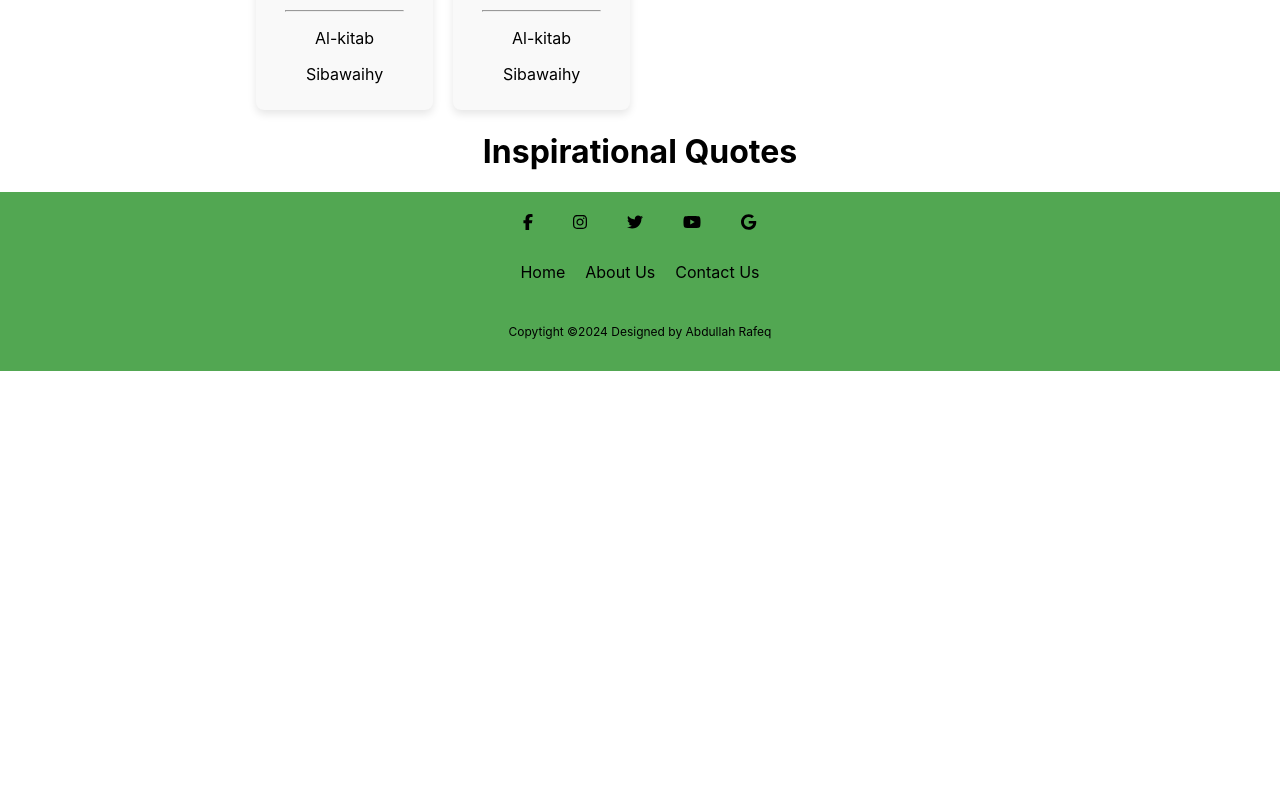
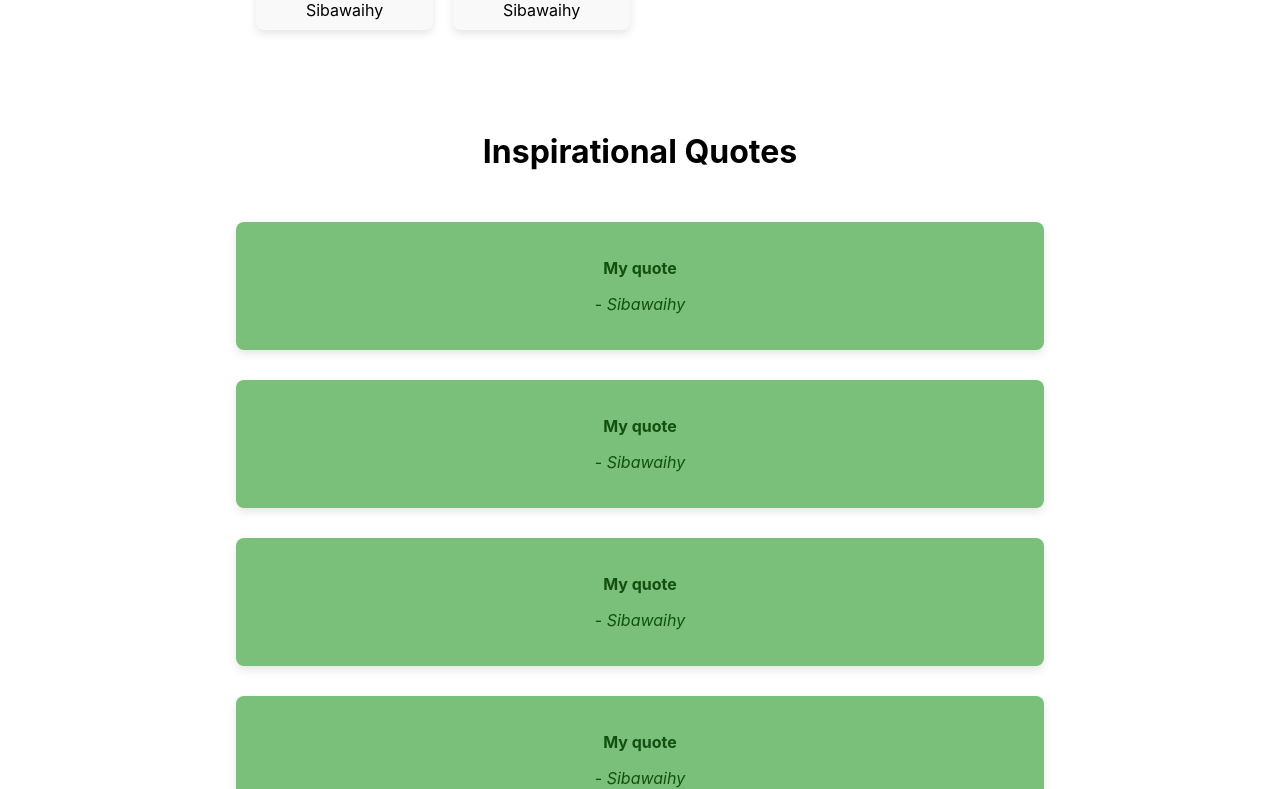
Before and after one commit to abdullahrafeq/arabic_project, a React (Create React App) app in the folder client/: page / in a window 1280 px wide. Shown: the part 2033-2822 px from the top of the page. Before the commit the page ends 2404 px from the top, so only its background shows below. Built offline with nearby package versions, Linux system fonts and the light colour scheme.

Commit message:
Add and design famous quotes

```diff
--- a/client/src/pages/home/HomePage.jsx
+++ b/client/src/pages/home/HomePage.jsx
@@ -1,8 +1,10 @@
 import ScholarCard from "./components/scholar-card/ScholarCard";
 import "./style.css"
 import Sibawaihy from "../../sibawaihy.jpg"
-import BookCard from "./components/scholar-card/BookCard";
+import BookCard from "./components/book-card/BookCard";
 import AlKitab from "../../alkitab.jpg"
+import Quote from "./components/quote/Quote";
+
 const HomePage = () => {
     return (
         <div className="home-page">
@@ -36,6 +38,12 @@ const HomePage = () => {
             </div>
             <div className="quotes">
                 <h1>Inspirational Quotes</h1>
+                <div className="quotes-card-container">
+                    <Quote quote={"My quote"} author={"Sibawaihy"}/>
+                    <Quote quote={"My quote"} author={"Sibawaihy"}/>
+                    <Quote quote={"My quote"} author={"Sibawaihy"}/>
+                    <Quote quote={"My quote"} author={"Sibawaihy"}/>
+                </div>
             </div>
         </div>
     )
--- /dev/null
+++ b/client/src/pages/home/components/quote/Quote.jsx
@@ -0,0 +1,10 @@
+const Quote = ({ quote, author }) => {
+    return (
+        <div class="quote-container">
+            <p className="quote"><strong>{quote}</strong></p>
+            <p className="author">- <em>{author}</em></p>
+        </div>
+    )
+}
+
+export default Quote;
--- a/client/src/pages/home/style.css
+++ b/client/src/pages/home/style.css
@@ -49,7 +49,7 @@
 
     }
 
-    .scholar-card p {
+    .scholar-card p, .book-card p {
         margin: 0;
         padding: 0;
     }
@@ -62,4 +62,37 @@
     .scholar-card hr, .book-card hr {
         width: 75%;
     }
+
+    .books {
+        margin-bottom: 80px;
+    }
+
+    .quotes {
+        width: 60%;
+        text-align: center;
+        margin-bottom: 80px;
+        display: flex;
+        flex-direction: column;
+        gap: 30px;
+    }
+
+    .quotes .quotes-card-container {
+        display: flex;
+        flex-direction: column;
+        align-items: center;
+        gap: 30px;
+    }
+
+    .quotes .quote-container {
+        background-color: rgb(123, 192, 122);
+        color: rgb(19, 79, 18);
+        width: 100%;
+        padding: 20px;
+        border-radius: 8px; /* Optional: adds rounded corners */
+        box-shadow: 0 4px 8px rgba(0, 0, 0, 0.1); /* Optional: adds a subtle shadow */
+        text-align: center; /* Center align text */
+        overflow-wrap: break-word; /* Ensure long words break and do not overflow */
+    }
+
+
 }
```
Also changed, not shown: client/src/pages/home/components/book-card/BookCard.jsx (renamed from client/src/pages/home/components/scholar-card/BookCard.jsx).
